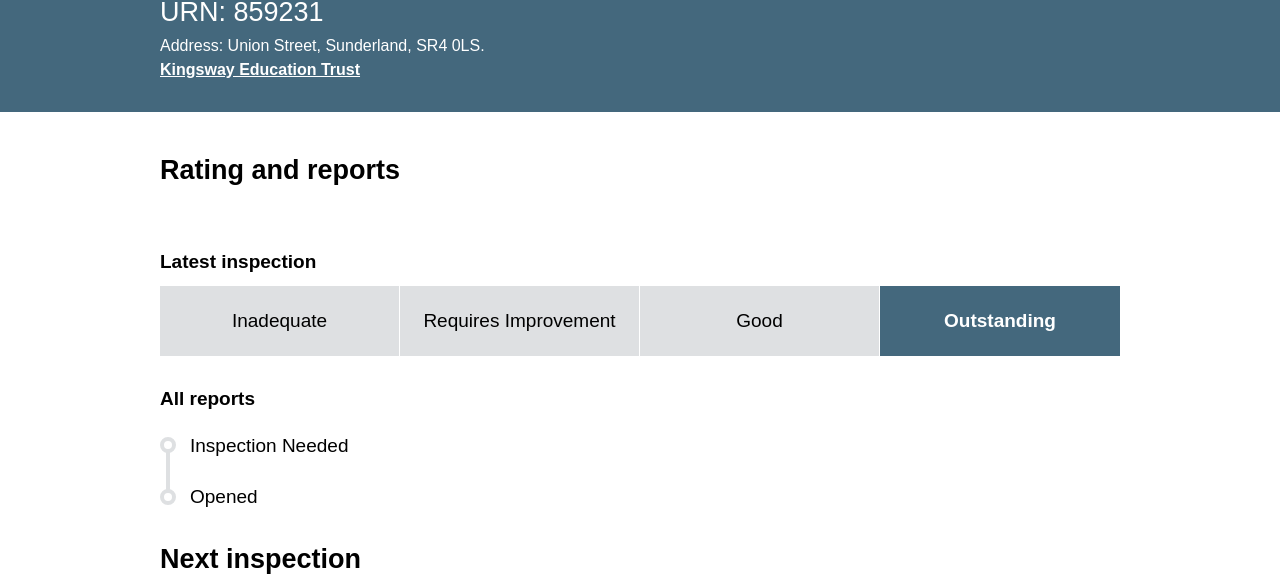
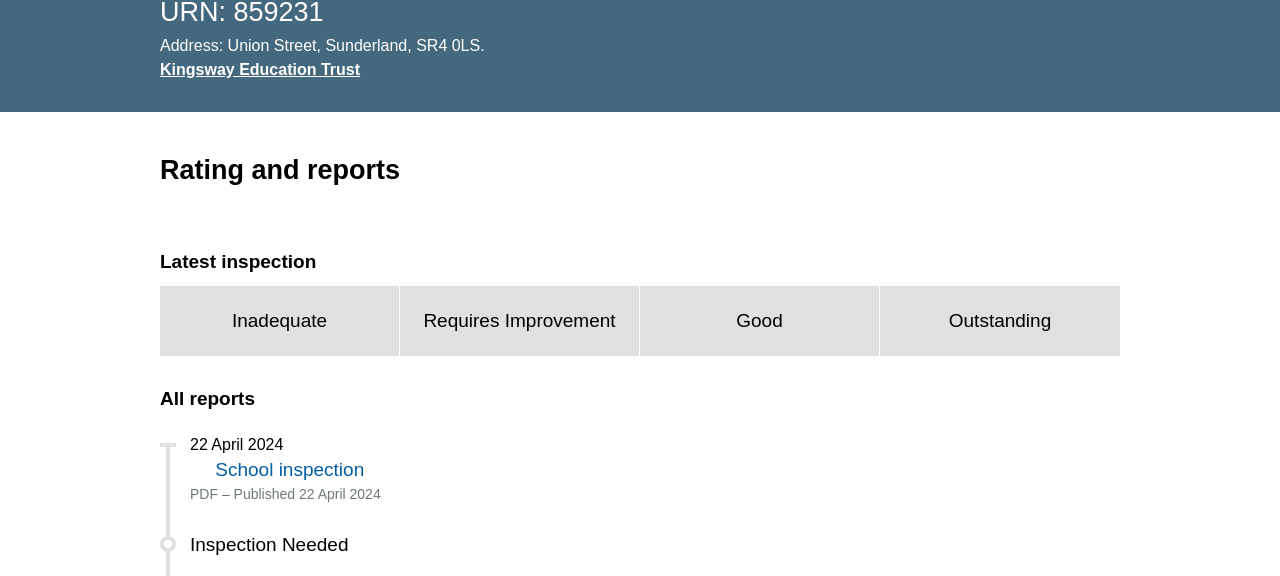
Before and after one commit to FlexaGroup/ofsted, a plain HTML site: page provider/28/222922.html in a window 1280 px wide. Shown: the part 243-819 px from the top of the page. Drawn offline with nearby package versions, Linux system fonts and the light colour scheme; a script that the page names is missing.

Commit message:
Update 222922.html

```diff
--- a/provider/28/222922.html
+++ b/provider/28/222922.html
@@ -143,7 +143,7 @@
               <h2 class="timeline__title heading--sub">Latest inspection</h2>
               <ol class="rating-scale list-unstyled clearfix">
                 <!-- Use this to make blue "rating--selected" -->
-                <li class="rating rating--selected heading--sub" aria-current="true">
+                <li class="rating heading--sub" aria-current="true">
                   <span>Outstanding</span>
                 </li>
                 <li class="rating heading--sub" aria-current="true">
@@ -161,7 +161,7 @@
             <div class="module">
               <h2 class="timeline__title heading--sub">All reports</h2>
               <ol class="timeline">
-                <!-- <li class="timeline__day">
+                <li class="timeline__day">
                   <div class="event">
                     <p class="timeline__date"><time>22 April 2024</time></p>
 
@@ -181,7 +181,7 @@
                       </div></span
                     >
                   </div>
-                </li> -->
+                </li>
 
                 <li class="timeline__day timeline__day--opened">
                   <div class="event">
```
